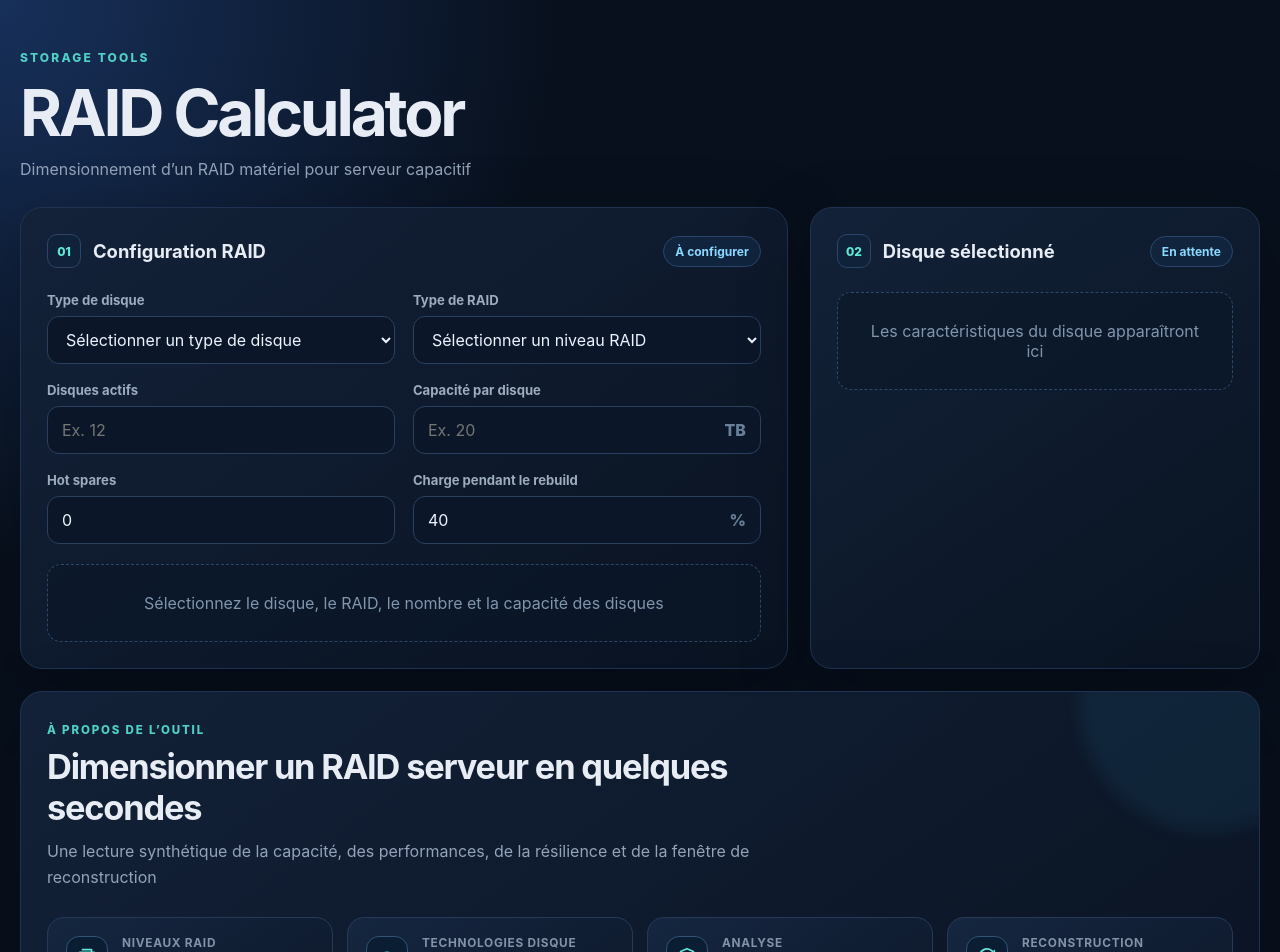
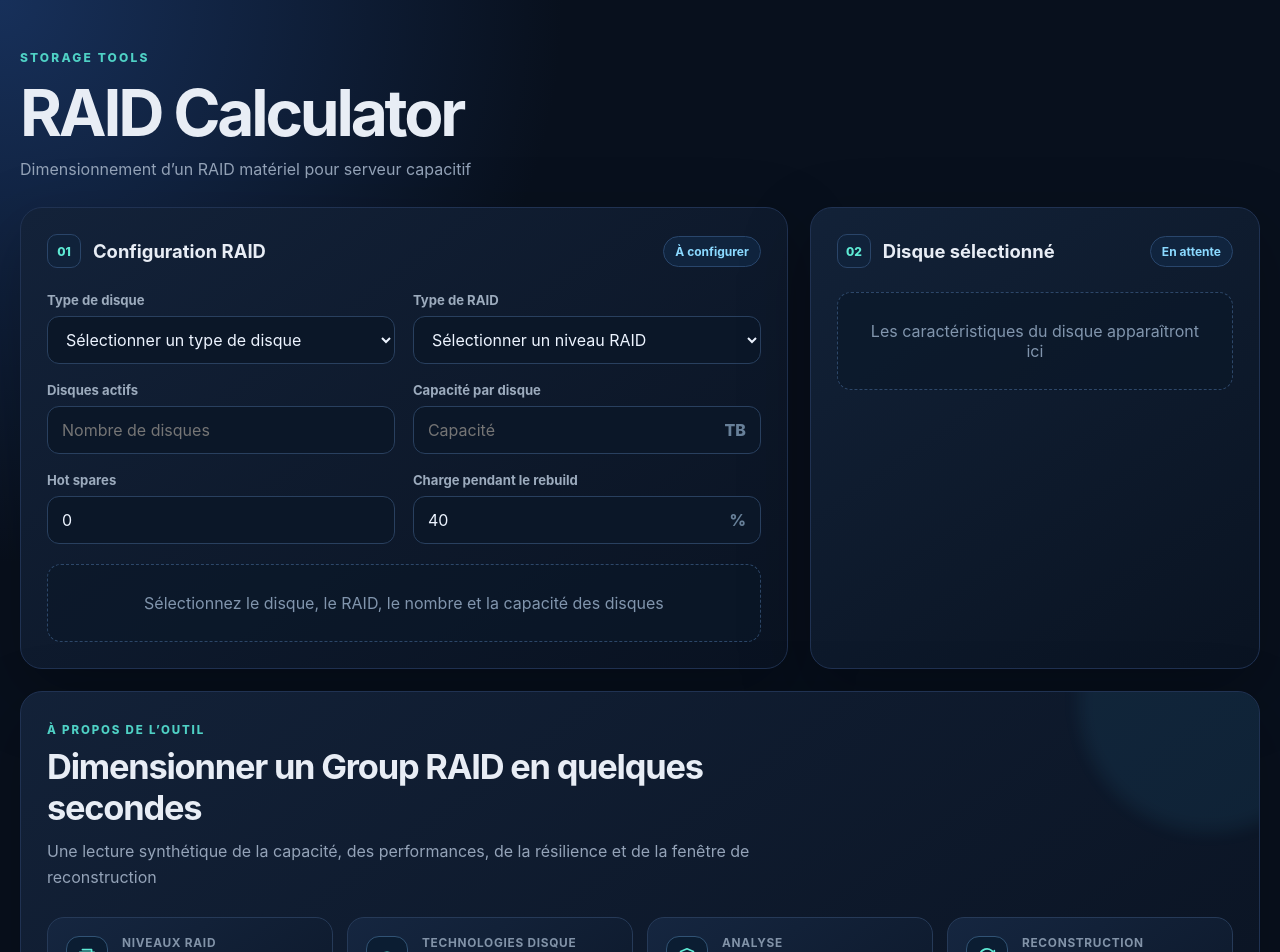
Before and after one commit to jdavvfr/storage-tools, a React (Vite) app: page / in a window 1280 px wide. Shown: the top 952 px of the page. Built offline with nearby package versions, Linux system fonts and the light colour scheme.

Commit message:
Modification texte

```diff
--- a/src/App.jsx
+++ b/src/App.jsx
@@ -40,8 +40,8 @@ function App() {
       <article className="panel"><Heading n="01" title="Configuration RAID" badge={definition?.label || 'À configurer'} /><div className="form-grid">
         <label><span>Type de disque</span><select value={diskType} onChange={e => setDiskType(e.target.value)}><option value="">Sélectionner un type de disque</option>{Object.keys(diskTypes).map(x => <option key={x}>{x}</option>)}</select></label>
         <label><span>Type de RAID</span><select value={raid} onChange={e => setRaid(e.target.value)}><option value="">Sélectionner un niveau RAID</option>{Object.entries(raidDefinitions).map(([k,v]) => <option key={k} value={k}>{v.label}</option>)}</select></label>
-        <label><span>Disques actifs</span><input type="number" min="1" placeholder="Ex. 12" value={diskCount} onChange={e => setDiskCount(e.target.value)} /></label>
-        <label><span>Capacité par disque</span><div className="input-unit"><input type="number" step="0.01" placeholder="Ex. 20" value={diskSizeTB} onChange={e => setDiskSizeTB(e.target.value)} /><em>TB</em></div></label>
+        <label><span>Disques actifs</span><input type="number" min="1" placeholder="Nombre de disques" value={diskCount} onChange={e => setDiskCount(e.target.value)} /></label>
+        <label><span>Capacité par disque</span><div className="input-unit"><input type="number" step="0.01" placeholder="Capacité" value={diskSizeTB} onChange={e => setDiskSizeTB(e.target.value)} /><em>TB</em></div></label>
         <label><span>Hot spares</span><input type="number" min="0" step="1" value={hotSpares} onChange={e => setHotSpares(Number(e.target.value))} /></label>
         <label><span>Charge pendant le rebuild</span><div className="input-unit"><input type="number" min="0" max="85" value={rebuildLoad} onChange={e => setRebuildLoad(Number(e.target.value))} /><em>%</em></div></label>
         {grouped && <label className="wide"><span>Nombre de groupes</span><input type="number" min="2" value={groupCount} onChange={e => setGroupCount(Number(e.target.value))} /><small>{diskCount && groupCount ? `${number(Number(diskCount) / groupCount, 1)} disques actifs par groupe` : ''}</small></label>}
--- a/src/components/RaidEnhancements.jsx
+++ b/src/components/RaidEnhancements.jsx
@@ -28,7 +28,7 @@ export function GraphicalAbout({ supportedRaidCount = 7, supportedDiskCount = 0
   return <section className="panel graphical-about" aria-labelledby="about-title">
     <div className="section-intro">
       <span>À PROPOS DE L’OUTIL</span>
-      <h2 id="about-title">Dimensionner un RAID serveur en quelques secondes</h2>
+      <h2 id="about-title">Dimensionner un Group RAID en quelques secondes</h2>
       <p>Une lecture synthétique de la capacité, des performances, de la résilience et de la fenêtre de reconstruction</p>
     </div>
     <div className="about-grid">
```
Also changed, not shown: 1 other file (tests, documents, lock files or other folders).
